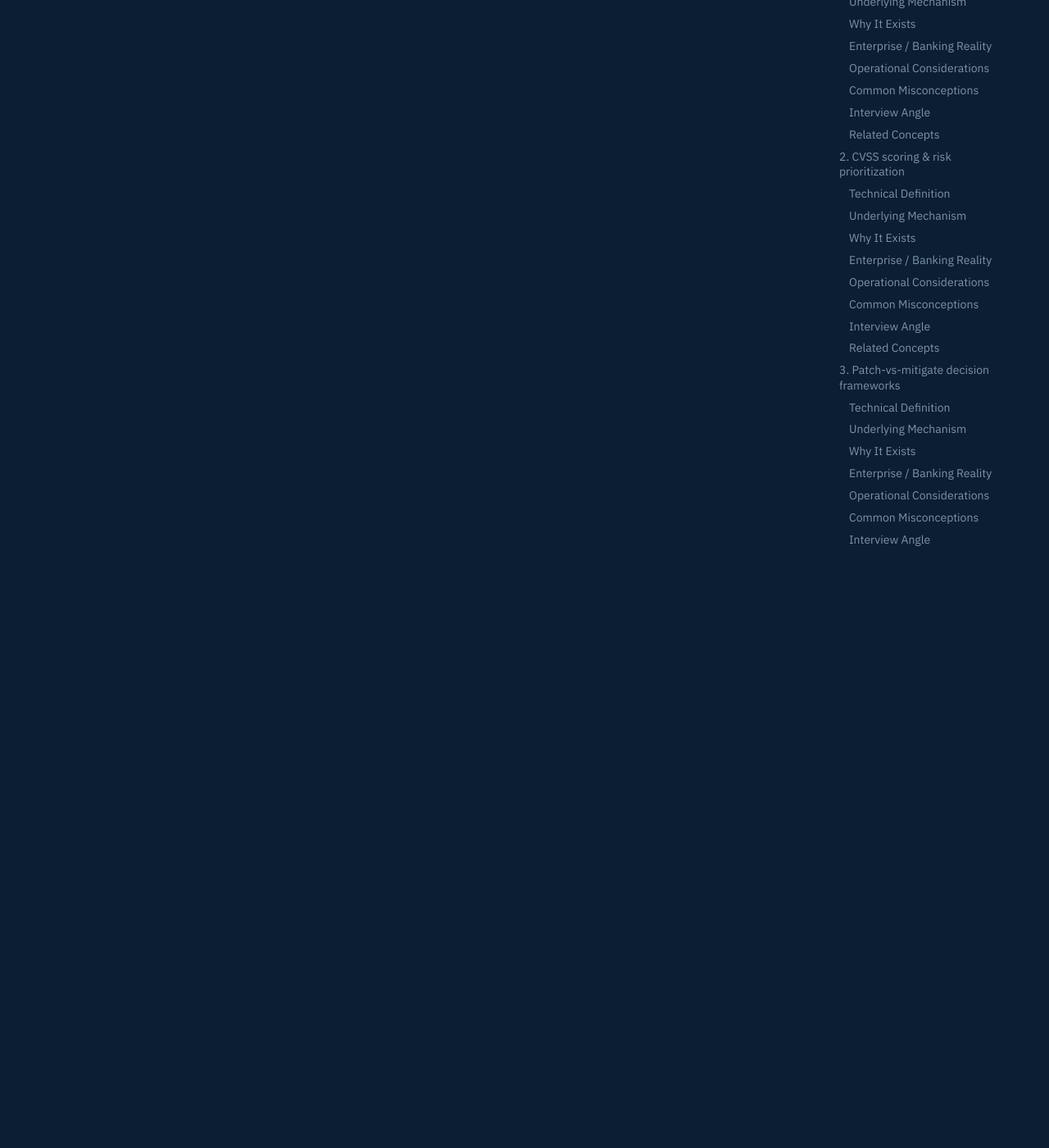
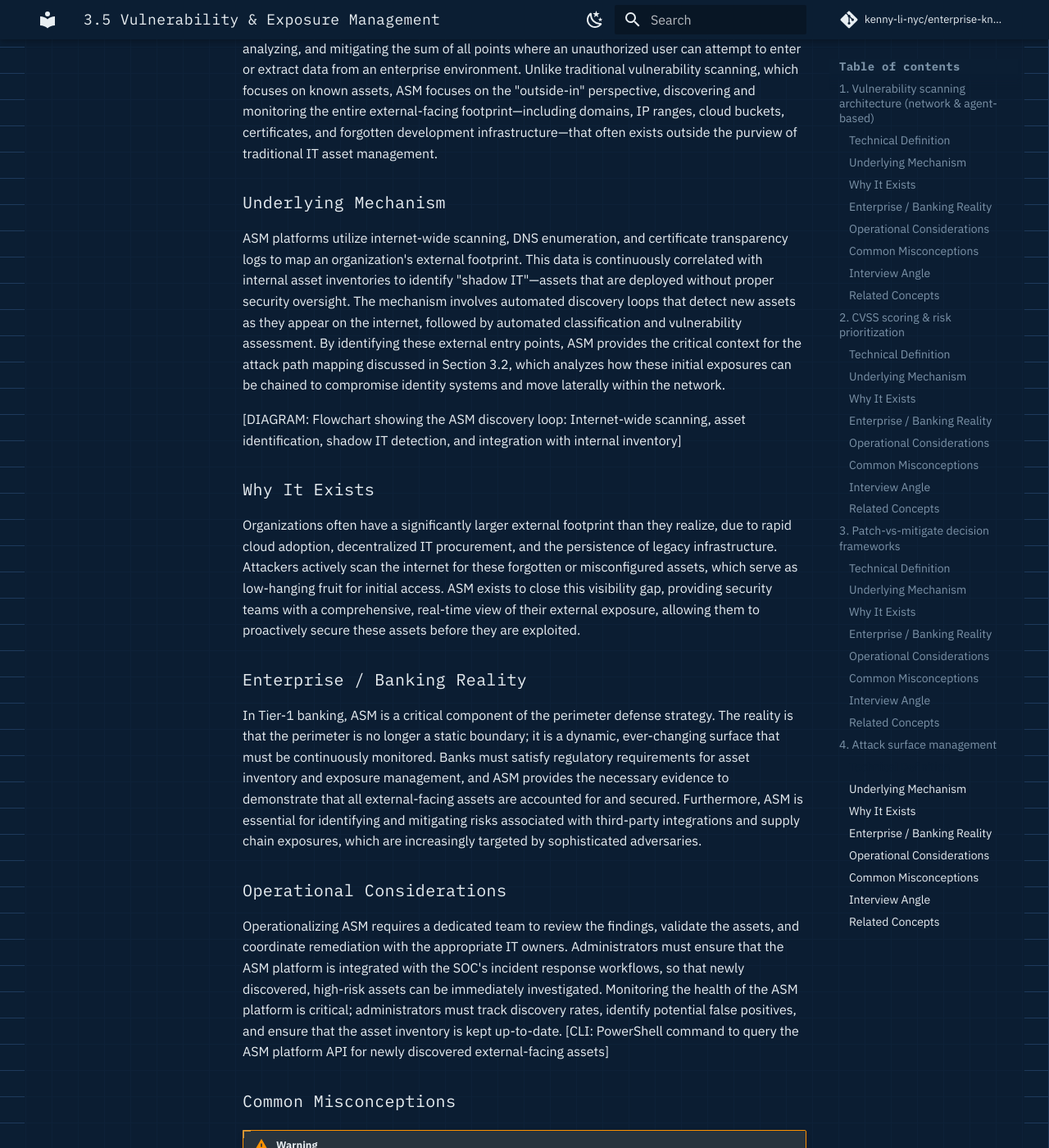
Before and after one commit to kenny-li-nyc/enterprise-knowledge-base, an MkDocs documentation site: the page built from docs/security/vulnerability-exposure-management.md, in a window 1280 px wide and 1400 px high, scrolled down 7878 px. Shown: the whole window at 82% size. Built offline with MkDocs 1.6.1 and Material for MkDocs 9.7.7, drawn with Linux system fonts in a browser that asks for light colours; comment, search, counter and statistics services are not loaded; some of the changed text lies outside the part shown.

Commit message:
docs: add attack surface management section
Co-authored-by: aider (gemini/gemini-3.1-flash-lite) <aider@aider.chat>

```diff
--- a/docs/security/vulnerability-exposure-management.md
+++ b/docs/security/vulnerability-exposure-management.md
@@ -107,3 +107,39 @@ Operationalizing the decision framework requires a cross-functional team, includ
 ### Related Concepts
 - Section 2.4: Patch & Update Execution
 - Section 3.5.2: CVSS scoring & risk prioritization
+
+## 4. Attack surface management
+
+### Technical Definition
+Attack Surface Management (ASM) is the continuous, automated process of identifying, analyzing, and mitigating the sum of all points where an unauthorized user can attempt to enter or extract data from an enterprise environment. Unlike traditional vulnerability scanning, which focuses on known assets, ASM focuses on the "outside-in" perspective, discovering and monitoring the entire external-facing footprint—including domains, IP ranges, cloud buckets, certificates, and forgotten development infrastructure—that often exists outside the purview of traditional IT asset management.
+
+### Underlying Mechanism
+ASM platforms utilize internet-wide scanning, DNS enumeration, and certificate transparency logs to map an organization's external footprint. This data is continuously correlated with internal asset inventories to identify "shadow IT"—assets that are deployed without proper security oversight. The mechanism involves automated discovery loops that detect new assets as they appear on the internet, followed by automated classification and vulnerability assessment. By identifying these external entry points, ASM provides the critical context for the attack path mapping discussed in Section 3.2, which analyzes how these initial exposures can be chained to compromise identity systems and move laterally within the network.
+
+[DIAGRAM: Flowchart showing the ASM discovery loop: Internet-wide scanning, asset identification, shadow IT detection, and integration with internal inventory]
+
+### Why It Exists
+Organizations often have a significantly larger external footprint than they realize, due to rapid cloud adoption, decentralized IT procurement, and the persistence of legacy infrastructure. Attackers actively scan the internet for these forgotten or misconfigured assets, which serve as low-hanging fruit for initial access. ASM exists to close this visibility gap, providing security teams with a comprehensive, real-time view of their external exposure, allowing them to proactively secure these assets before they are exploited.
+
+### Enterprise / Banking Reality
+In Tier-1 banking, ASM is a critical component of the perimeter defense strategy. The reality is that the perimeter is no longer a static boundary; it is a dynamic, ever-changing surface that must be continuously monitored. Banks must satisfy regulatory requirements for asset inventory and exposure management, and ASM provides the necessary evidence to demonstrate that all external-facing assets are accounted for and secured. Furthermore, ASM is essential for identifying and mitigating risks associated with third-party integrations and supply chain exposures, which are increasingly targeted by sophisticated adversaries.
+
+### Operational Considerations
+Operationalizing ASM requires a dedicated team to review the findings, validate the assets, and coordinate remediation with the appropriate IT owners. Administrators must ensure that the ASM platform is integrated with the SOC's incident response workflows, so that newly discovered, high-risk assets can be immediately investigated. Monitoring the health of the ASM platform is critical; administrators must track discovery rates, identify potential false positives, and ensure that the asset inventory is kept up-to-date.
+[CLI: PowerShell command to query the ASM platform API for newly discovered external-facing assets]
+
+### Common Misconceptions
+!!! warning
+    A common misconception is that ASM is just "internet scanning." In reality, ASM is about context and ownership; it is not enough to just find an asset, you must also understand who owns it, what it does, and why it is exposed. Another error is assuming that ASM is a "set and forget" solution; it requires continuous monitoring and active management, as the external footprint is constantly changing and new assets are being deployed daily.
+
+### Interview Angle
+1. Question: How do you integrate ASM into your existing vulnerability management program?
+   Answer: We integrate ASM by using it as a discovery source for our vulnerability management platform. When ASM identifies a new external-facing asset, it is automatically added to our asset inventory and scheduled for vulnerability scanning. This ensures that we have a comprehensive view of our external exposure and that all assets are subject to our standard security controls.
+2. Question: What are the key challenges in managing the attack surface of a large, decentralized banking organization?
+   Answer: The key challenges are visibility and ownership. In a large, decentralized organization, it is difficult to know what assets are being deployed and who owns them. ASM helps us overcome this by providing a centralized, automated view of our external footprint, and we use this data to drive accountability and ensure that all assets are properly managed and secured.
+3. Question: How do you prioritize remediation for the assets discovered by ASM?
+   Answer: We prioritize remediation based on risk, focusing on assets that are internet-facing, contain sensitive data, or are associated with critical business processes. We also use threat intelligence to identify assets that are being actively targeted by adversaries, and we prioritize these for immediate investigation and remediation.
+
+### Related Concepts
+- Section 3.2: Attack Path Mapping
+- Section 3.5.1: Vulnerability scanning architecture
```
